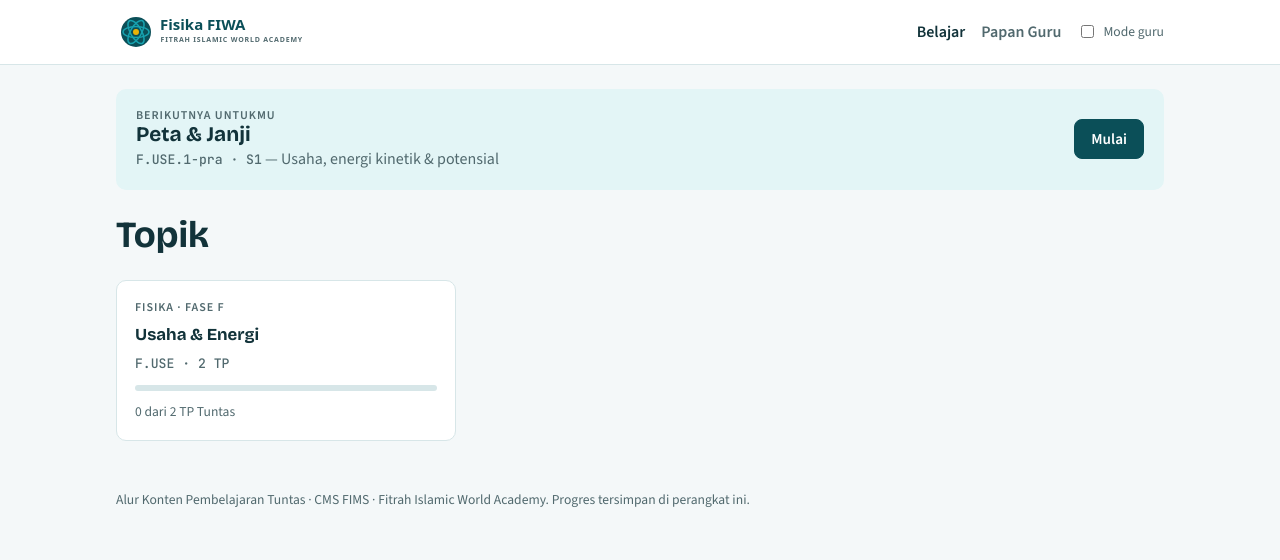
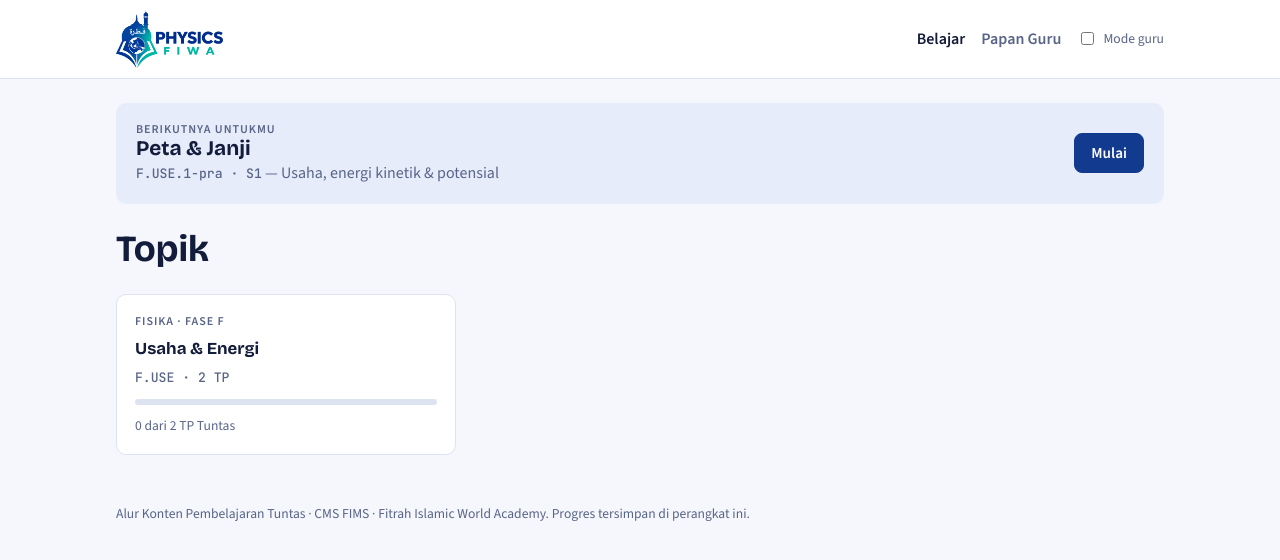
Before and after one commit to komaruddinmsi/fiwa-physics, a plain HTML site: page index.html in a window 1280 px wide. Drawn offline with nearby package versions, Linux system fonts and the light colour scheme.

Commit message:
Pasang logo Physics FIWA

```diff
--- a/assets/app.css
+++ b/assets/app.css
@@ -1,20 +1,20 @@
 /* Layout: header bar + single column (max 1080px); TP page = status ladder on top, three phase lanes of stage tiles, viewer below. */
 :root{
-  --bg:#f4f8f9; --surface:#ffffff; --line:#d7e6e8; --fg:#12333a; --muted:#51696e;
-  --accent:#0b4f58; --accent-soft:#e3f5f6; --teal:#17a2af; --gate:#c05621; --gate-soft:#fdebdd;
-  --s0:#cbd6d8; --s1:#8ca9ae; --s2:#e9b308; --s3:#17a2af; --s4:#3f8f6a; --s5:#1f7a4d;
+  --bg:#f5f7fc; --surface:#ffffff; --line:#dde3f1; --fg:#131c3a; --muted:#596588;
+  --accent:#123a8f; --accent-soft:#e6ecfa; --teal:#00a08b; --gate:#c05621; --gate-soft:#fdebdd;
+  --s0:#ccd4e6; --s1:#8f9cc0; --s2:#e9b308; --s3:#00a08b; --s4:#3f8f6a; --s5:#1f7a4d;
   --display:"Bricolage Grotesque", "Segoe UI", system-ui, sans-serif;
   --body:"Source Sans 3", "Segoe UI", system-ui, sans-serif;
   --mono:"JetBrains Mono", ui-monospace, Consolas, monospace;
 }
 @media (prefers-color-scheme: dark){ :root:not([data-theme="light"]){
-  --bg:#0a1f24; --surface:#102e34; --line:#20464e; --fg:#e4f1f2; --muted:#93b0b5;
-  --accent:#6fcfd8; --accent-soft:#123c44; --teal:#2fc4b9; --gate:#f08a57; --gate-soft:#3a2418;
-  --s0:#2c4a50; --s1:#5d868d; --s2:#e0aa31; --s3:#2fb7aa; --s4:#5cb27f; --s5:#3fae6c; color-scheme:dark }}
+  --bg:#0a1230; --surface:#13204a; --line:#27366b; --fg:#e6ebfa; --muted:#9aa6cc;
+  --accent:#8fb0ff; --accent-soft:#1b2a5c; --teal:#3fd3bb; --gate:#f08a57; --gate-soft:#3a2418;
+  --s0:#2b3663; --s1:#6474a6; --s2:#e0aa31; --s3:#3fd3bb; --s4:#5cb27f; --s5:#3fae6c; color-scheme:dark }}
 :root[data-theme="dark"]{
-  --bg:#0a1f24; --surface:#102e34; --line:#20464e; --fg:#e4f1f2; --muted:#93b0b5;
-  --accent:#6fcfd8; --accent-soft:#123c44; --teal:#2fc4b9; --gate:#f08a57; --gate-soft:#3a2418;
-  --s0:#2c4a50; --s1:#5d868d; --s2:#e0aa31; --s3:#2fb7aa; --s4:#5cb27f; --s5:#3fae6c; color-scheme:dark }
+  --bg:#0a1230; --surface:#13204a; --line:#27366b; --fg:#e6ebfa; --muted:#9aa6cc;
+  --accent:#8fb0ff; --accent-soft:#1b2a5c; --teal:#3fd3bb; --gate:#f08a57; --gate-soft:#3a2418;
+  --s0:#2b3663; --s1:#6474a6; --s2:#e0aa31; --s3:#3fd3bb; --s4:#5cb27f; --s5:#3fae6c; color-scheme:dark }
 
 *{box-sizing:border-box}
 body{margin:0;background:var(--bg);color:var(--fg);font:16px/1.55 var(--body)}
@@ -28,7 +28,7 @@ h1{font-size:clamp(1.6rem,4vw,2.3rem)} h2{font-size:1.3rem} h3{font-size:1.05rem
 .bar{position:sticky;top:env(safe-area-inset-top,0px);z-index:5;background:var(--surface);border-bottom:1px solid var(--line)}
 .bar-in{max-width:1080px;margin:0 auto;display:flex;gap:12px;align-items:center;justify-content:space-between;flex-wrap:wrap;padding-block:10px;padding-left:max(16px,env(safe-area-inset-left,0px));padding-right:max(16px,env(safe-area-inset-right,0px))}
 .brand{display:block;line-height:0}
-.brand img{height:44px;width:auto;max-width:60vw}
+.brand img{height:58px;width:auto;max-width:60vw}
 .nav{display:flex;gap:16px;align-items:center;flex-wrap:wrap}
 .nav a{color:var(--muted);text-decoration:none;font-weight:600}
 .nav a.on{color:var(--fg)}
--- a/index.html
+++ b/index.html
@@ -7,8 +7,8 @@
 <meta name="description" content="Alur belajar tuntas Fisika — Fitrah Islamic World Academy.">
 <link rel="preconnect" href="https://fonts.googleapis.com">
 <link rel="stylesheet" href="https://fonts.googleapis.com/css2?family=Bricolage+Grotesque:opsz,wght@12..96,500;12..96,700&family=Source+Sans+3:wght@400;600&family=JetBrains+Mono:wght@500&display=swap">
-<link rel="icon" type="image/svg+xml" href="assets/logo-mark.svg">
-<link rel="apple-touch-icon" href="assets/logo-mark.svg">
+<link rel="icon" type="image/png" sizes="512x512" href="assets/logo-mark.png">
+<link rel="apple-touch-icon" href="assets/logo-mark.png">
 <meta name="theme-color" content="#0b4f58">
 <link rel="stylesheet" href="assets/app.css">
 </head>
@@ -16,7 +16,7 @@
 <header class="bar">
   <div class="bar-in">
     <a class="brand" href="#" aria-label="Fisika FIWA — beranda">
-      <picture><source srcset="assets/logo-dark.svg" media="(prefers-color-scheme: dark)"><img src="assets/logo.svg" alt="Fisika FIWA" width="420" height="88"></picture>
+      <picture><source srcset="assets/logo-dark.png" media="(prefers-color-scheme: dark)"><img src="assets/logo.png" alt="Physics FIWA — Fisika Fitrah Islamic World Academy" width="840" height="456"></picture>
     </a>
     <nav class="nav">
       <a href="#" id="nav-belajar">Belajar</a>
```
Also changed, not shown: assets/logo-dark.png (added), assets/logo-mark.png (added), assets/logo.png (added).
